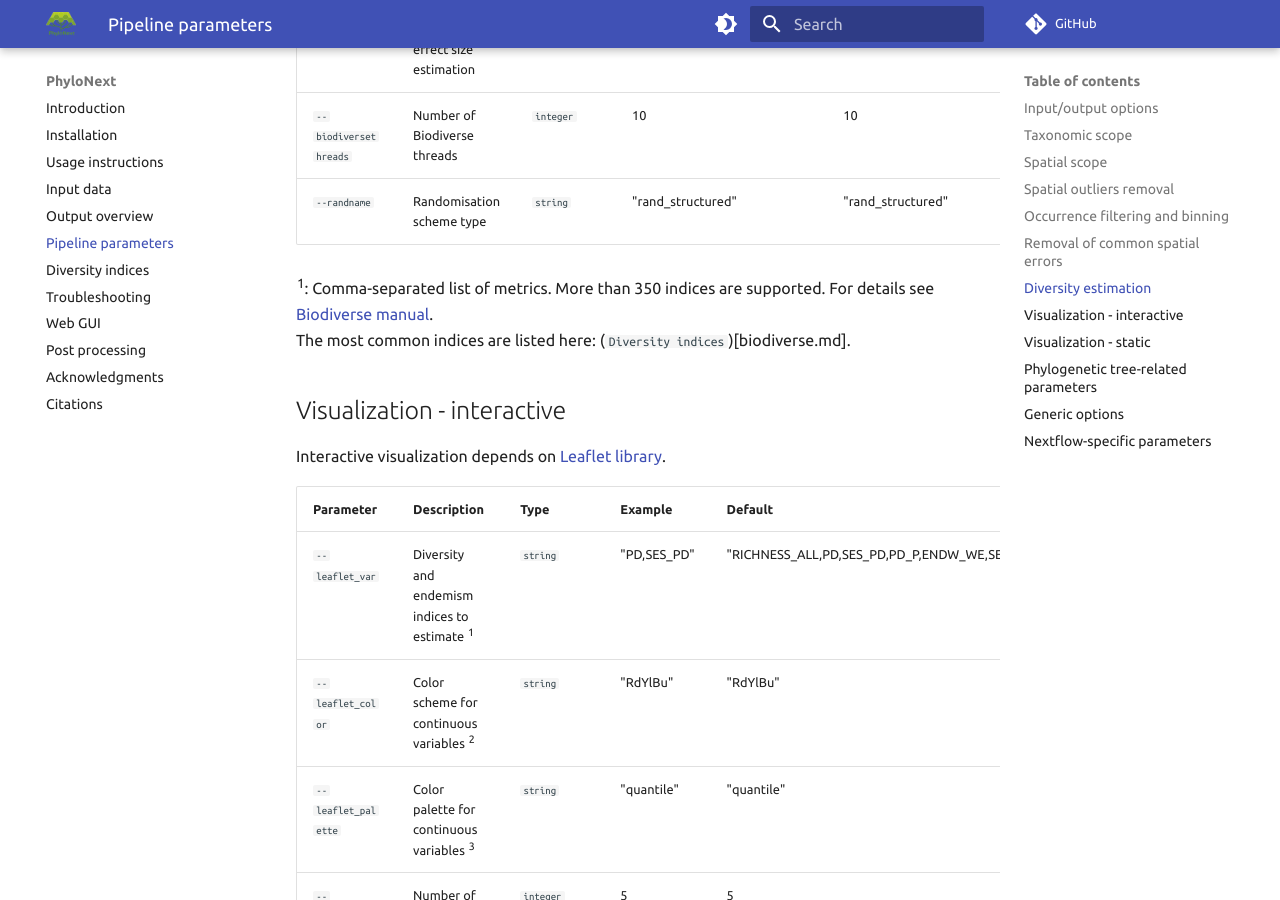
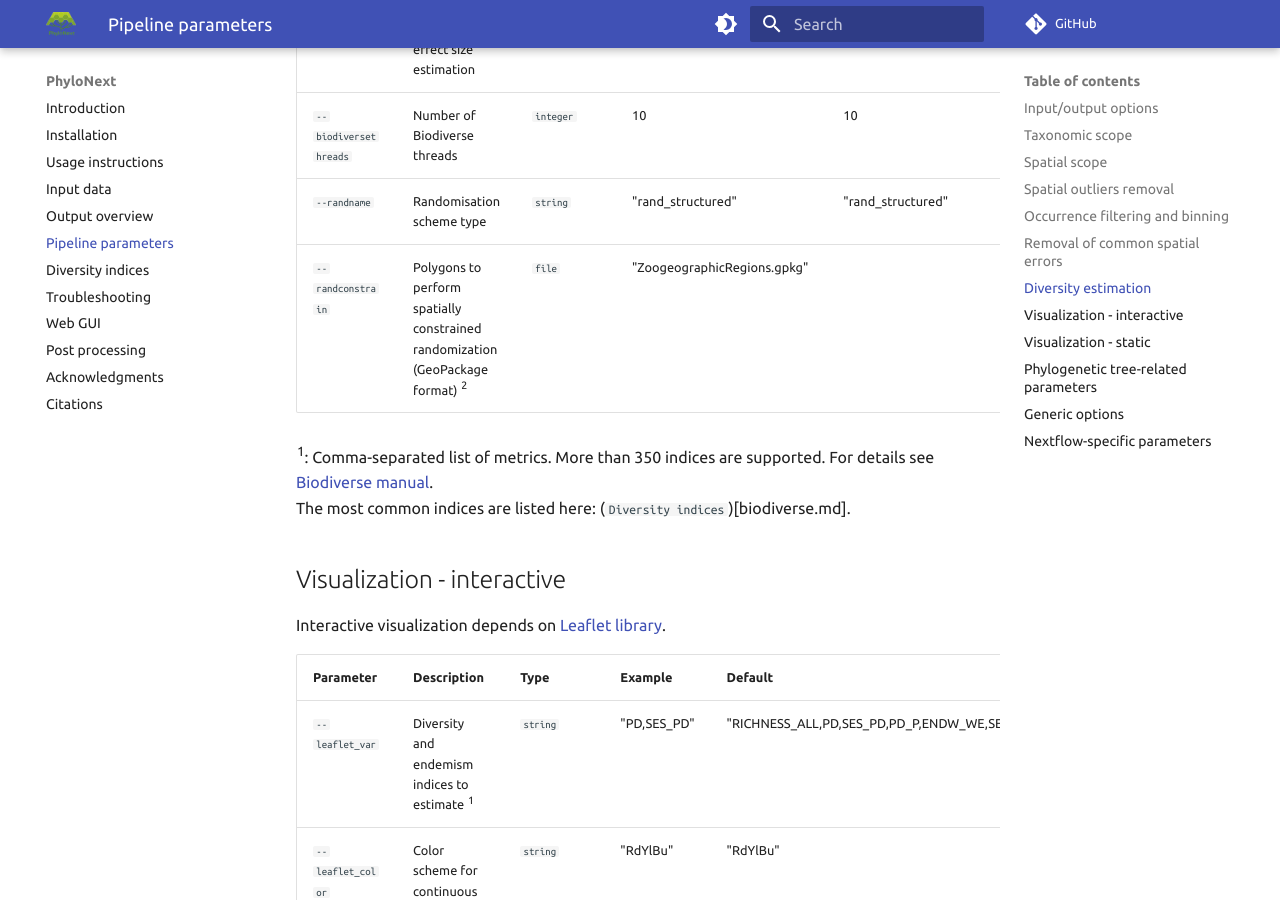
Before and after one commit to vmikk/phylonext_manual, an MkDocs documentation site: the page built from docs/parameters.md, in a window 1280 px wide and 900 px high, scrolled down 10564 px. Built offline with MkDocs 1.6.1 and Material for MkDocs 9.7.7, drawn with Linux system fonts in a browser that asks for light colours; comment, search, counter and statistics services are not loaded.

Commit message:
add `randconstrain` to params description

```diff
--- a/docs/parameters.md
+++ b/docs/parameters.md
@@ -269,12 +269,13 @@ Alternatively, users can provide own files with custom polygons.
 Diversity estimation is performed using [Biodiverse](https://shawnlaffan.github.io/biodiverse/) program by Shawn Laffan.
 Therefore, parameter values should correspond to the Biodiverse values.
 
-| Parameter             | Description                                                                | Type      | Example                         | Default                                                                                                                                   |
-| --------------------- | -------------------------------------------------------------------------- | --------- | ------------------------------- | ----------------------------------------------------------------------------------------------------------------------------------------- |
-| `--indices`           | Diversity and endemism indices to estimate ^1^                             | `string`  | "calc_richness,calc_pd,calc_pe" | "calc_richness,calc_simpson_shannon,calc_endemism_whole,calc_pd,calc_pe,calc_phylo_corrected_weighted_endemism,calc_phylo_rpd1,calc_phylo_rpd2,calc_phylo_rpe1,calc_phylo_rpe2"  |
-| `--iterations`        | Number of randomisation iterations for standardized effect size estimation | `integer` | 1000                            | 1000                                                                                                                                      |
-| `--biodiversethreads` | Number of Biodiverse threads                                               | `integer` | 10                              | 10                                                                                                                                        |
-| `--randname`          | Randomisation scheme type                                                  | `string`  | "rand_structured"               | "rand_structured"                                                                                                                         |
+| Parameter             | Description                                                                     | Type      | Example                         | Default                                                                                                                                   |
+| --------------------- | ------------------------------------------------------------------------------- | --------- | ------------------------------- | ----------------------------------------------------------------------------------------------------------------------------------------- |
+| `--indices`           | Diversity and endemism indices to estimate ^1^                                  | `string`  | "calc_richness,calc_pd,calc_pe" | "calc_richness,calc_simpson_shannon,calc_endemism_whole,calc_pd,calc_pe,calc_phylo_corrected_weighted_endemism,calc_phylo_rpd1,calc_phylo_rpd2,calc_phylo_rpe1,calc_phylo_rpe2"  |
+| `--iterations`        | Number of randomisation iterations for standardized effect size estimation      | `integer` | 1000                            | 1000                                                                                                                                      |
+| `--biodiversethreads` | Number of Biodiverse threads                                                    | `integer` | 10                              | 10                                                                                                                                        |
+| `--randname`          | Randomisation scheme type                                                       | `string`  | "rand_structured"               | "rand_structured"                                                                                                                         |
+| `--randconstrain`     | Polygons to perform spatially constrained randomization (GeoPackage format) ^2^ | `file`    | "ZoogeographicRegions.gpkg"     |                                                                                                                                           |
 
 ^1^:
     Comma-separated list of metrics. More than 350 indices are supported.
```
